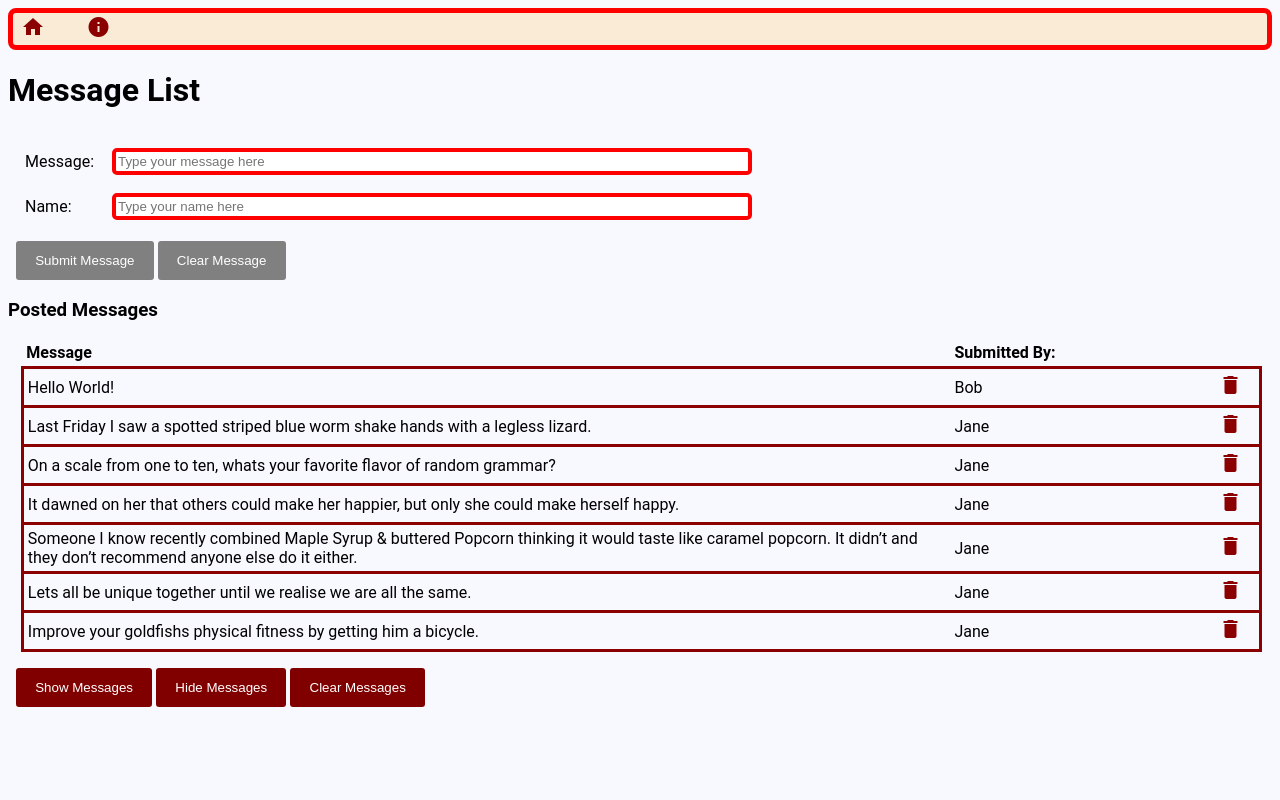
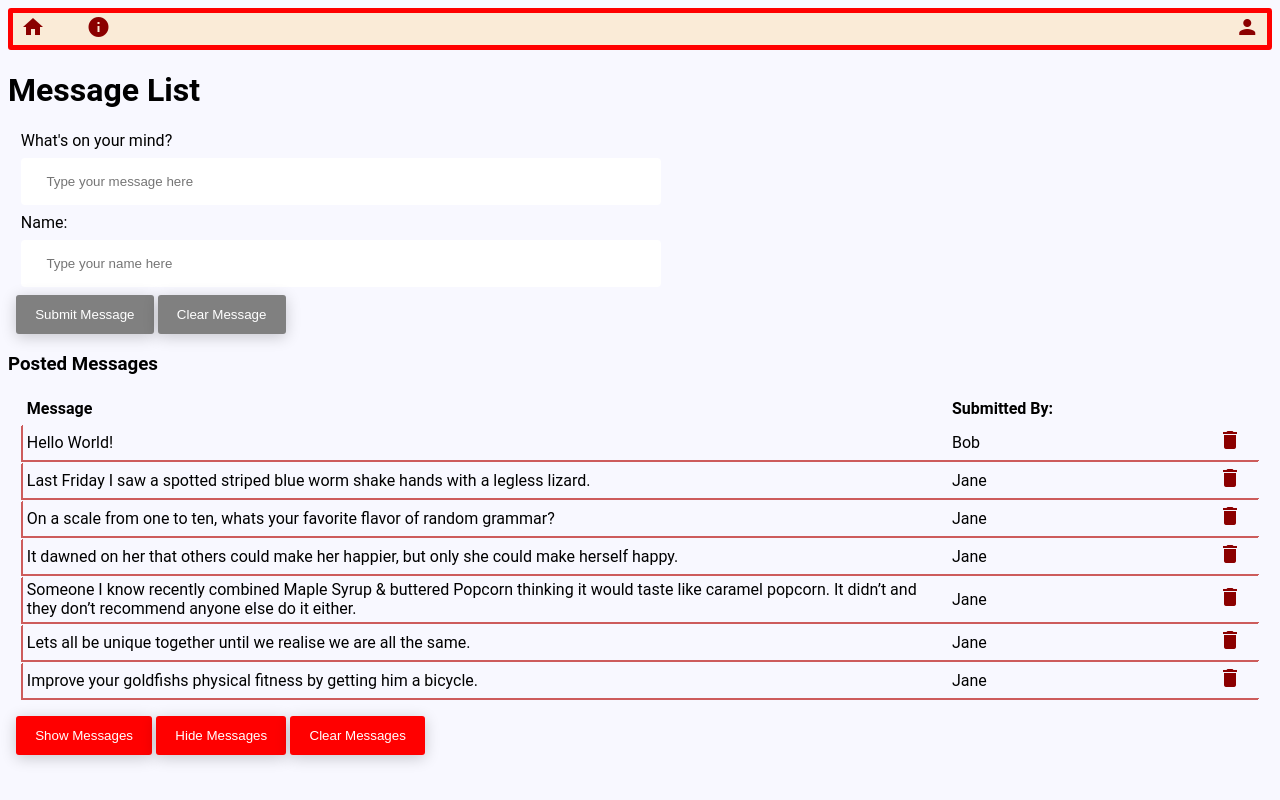
Before and after one commit to jeregill/BasicWebDevIntro, a plain HTML site: page index.html in a window 1280 px wide. Drawn offline with Linux system fonts and the light colour scheme.

Commit message:
made some additions

```diff
--- a/index.html
+++ b/index.html
@@ -5,37 +5,24 @@
     <title>Home</title>
     <link type="text/css" rel="stylesheet" href="styles/styles.css">
     <link href="https://fonts.googleapis.com/icon?family=Material+Icons" rel="stylesheet">
-    <script type="text/javascript" src="main.js"></script>
+    <script type="text/javascript" src="js/main.js"></script>
+    <script type="text/javascript" src="js/nav.js"></script>
 </head>
 <body>
 <nav class="top-nav">
-    <ul>
-        <li>
-            <a href="index.html"><i class="material-icons">home</i></a>
-        </li>
-        <li>
-            <a href="about.html"><i class="material-icons">info</i></a>
-        </li>
-    </ul>
 </nav>
 <h1>Message List</h1>
 <div id="main-content">
     <div>
         <form id="input-form">
-            <table id="create-message-table">
-                <tr>
-                    <td>Message:</td>
-                <td>
+            <div id="message-input-container">
+                    <label for="message-input"> What's on your mind?</label>
                     <input name ="message" id="message-input" type="text" placeholder="Type your message here">
-                </td>
-                </tr>
-                <tr>
-                    <td>Name:</td>
-                    <td>
-                        <input name="submittedBy" id="name-input" type="text" placeholder="Type your name here">
-                    </td>
-                </tr>
-            </table>
+            </div>
+            <div id="name-input-container">
+                <label for="name-input">Name:</label>
+            <input name="submittedBy" id="name-input" type="text" placeholder="Type your name here">
+            </div>
             <div id="form-buttons" class="side-by-side-buttons">
                 <button type="button" id="submit-button" onclick="submitMessage()" disabled> Submit Message</button>
                 <button type="button" id="clear-button"  onclick="clearInput()" disabled> Clear Message </button>
--- a/main.js
+++ b/js/main.js
@@ -1,6 +1,6 @@
-
 const stringifiedMessages = '[{"submittedBy":"Bob","message":"Hello World!"},{"submittedBy":"Jane","message":"Last Friday I saw a spotted striped blue worm shake hands with a legless lizard."},{"submittedBy":"Jane","message":"On a scale from one to ten, whats your favorite flavor of random grammar?"},{"submittedBy":"Jane","message":"It dawned on her that others could make her happier, but only she could make herself happy."},{"submittedBy":"Jane","message":"Someone I know recently combined Maple Syrup & buttered Popcorn thinking it would taste like caramel popcorn. It didn’t and they don’t recommend anyone else do it either."},{"submittedBy":"Jane","message":"Lets all be unique together until we realise we are all the same."},{"submittedBy":"Jane","message":"Improve your goldfishs physical fitness by getting him a bicycle."}]';
 const trashIconHTML = '<i class="material-icons" onclick="deleteMessage(this.parentNode.parentNode)">delete</i>';
+
 
 window.addEventListener('load', ()=> {
     let messages = JSON.parse(stringifiedMessages);
--- /dev/null
+++ b/js/nav.js
@@ -0,0 +1,16 @@
+const navHTML = `
+    <ul>
+        <li>
+            <a href="index.html"><i class="material-icons">home</i></a>
+        </li>
+        <li>
+            <a href="about.html"><i class="material-icons">info</i></a>
+        </li>
+        <li>
+            <a><i class="material-icons">person</i></a>
+        </li>
+    </ul>`;
+
+window.addEventListener('load', ()=> {
+    document.getElementsByClassName('top-nav')[0].innerHTML = navHTML;
+});
--- a/styles/styles.css
+++ b/styles/styles.css
@@ -13,7 +13,7 @@ body{
   width: 98vw;
   background-color: antiquewhite;
   border: 5px solid red;
-  border-radius: 1vh;
+  border-radius: 3px;
 }
 
 .top-nav li {
@@ -35,6 +35,12 @@ body{
   padding: 1vh;
 }
 
+.top-nav li:last-child {
+  position: absolute;
+  right: 1vw;
+  margin-right: 0;
+}
+
 .top-nav i:hover {
   background-color: indianred;
 }
@@ -43,21 +49,30 @@ body{
 #input-form input {
   width: 50vw;
   box-sizing: border-box;
-  padding: 2px 2px;
-  border: 4px solid red;
-  border-radius: 5px;
-  background-color: white;
+  padding: 2vh 2vw;
   color: black;
+  border-radius: 4px;
+  background-color: rgb(255, 255, 255);
+  border: none;
+  margin: 1vh 1vw;
+  display: block;
 }
 
+#input-form label {
+  margin: 1vh 1vw;
+  display: block;
+}
+
+
 button {
-  background-color: maroon;
+  background-color: red;
   border: none;
   color: white;
   text-decoration: none;
   cursor: pointer;
   padding: 1.5vh 1.5vw;
   border-radius: 3px;
+  box-shadow: 0 3px 15px rgba(0,0,0,0.2);
 }
 
 button:hover {
@@ -73,29 +88,32 @@ button:disabled {
   margin: 0.5vh 1vh;
 }
 
-#create-message-table {
-  border-collapse: separate;
-  border-spacing: 2vh;
-}
 
 #messages-table {
-  border-collapse: collapse;
+  border: none;
   background: transparent;
   border-radius: 5px;
   width: 97vw;
   margin: 2vh 1vw;
 }
 
-#messages-table tr {
-  border: darkred solid 3px;
+#messages-table tbody tr {
+  box-shadow:  -1px 1px indianred,
+  -1px 1px indianred,
+  -2px 2px indianred;
 }
 
 #messages-table tr.header {
   border: none
 }
 
-#messages-table tr:hover {
-  background-color: lightcoral;
+#messages-table tbody tr:hover {
+  background-color: mistyrose;
+}
+
+#messages-table tbody {
+  border-collapse: collapse;
+  border-style: ridge;
 }
 
 #messages-table td,th {
@@ -115,3 +133,12 @@ button:disabled {
   cursor: pointer;
   color: black;
 }
+
+@media only screen
+and (min-device-width: 320px)
+and (max-device-width: 480px)
+and (-webkit-min-device-pixel-ratio: 2) {
+
+
+
+}
```
Also changed, not shown: about.html (+10 -8 lines).
